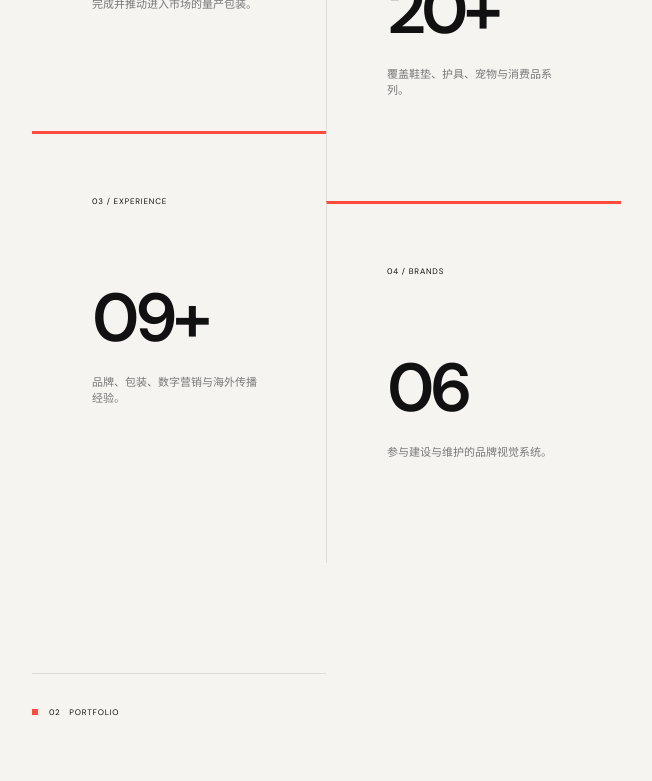
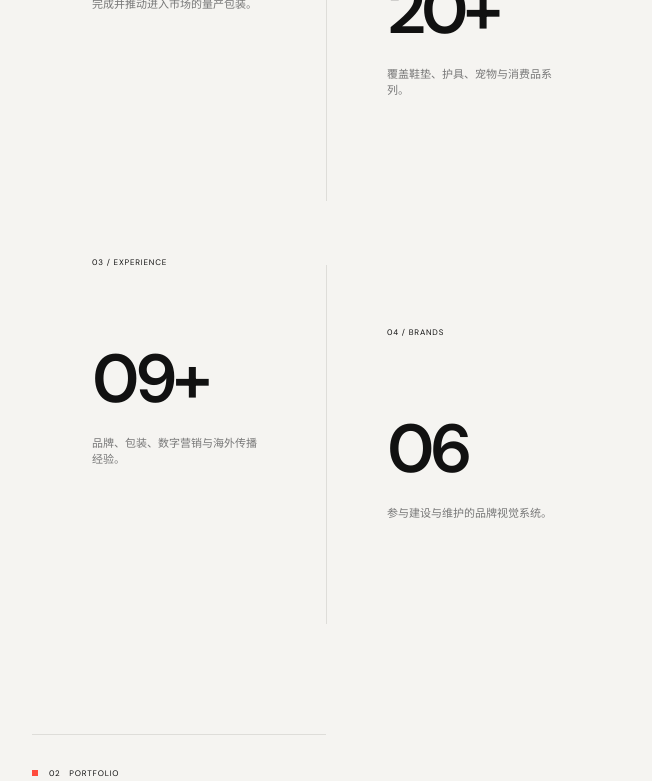
Before and after one commit to 1461760450-boop/zhuzi-design-space, a React (Vite) app: page / in a window 1280 px wide. Shown: the part 1680-2461 px from the top of the page, without its empty margins (608-1260 px from the left). Built offline with nearby package versions, Linux system fonts and the light colour scheme; the HTML template or start-up script is replaced by a standard one.

Commit message:
Fix metric overlap and simplify accent lines

```diff
--- a/src/index.css
+++ b/src/index.css
@@ -45,6 +45,10 @@
 .metric-grid article:nth-child(3) .metric-inner{transform:translate3d(calc(var(--metric-x) * 6px),calc(var(--metric-y) * -9px),0)}
 .metric-grid article:nth-child(4) .metric-inner{transform:translate3d(calc(var(--metric-x) * -9px),calc(var(--metric-y) * -7px),0)}
 .metric-grid:hover .metric-inner{transition-duration:.12s}
+.metric-grid{row-gap:64px}
+.metric-grid article:nth-child(3){margin-top:0;border-top:0}
+.metric-grid article:nth-child(4){border-top:0}
+.metric-grid article:nth-child(3):before,.metric-grid article:nth-child(4):before{display:none}
 
 @media(max-width:900px){
   .metric-grid article{min-height:300px;padding:0}.metric-inner{padding:22px 12px}
```
